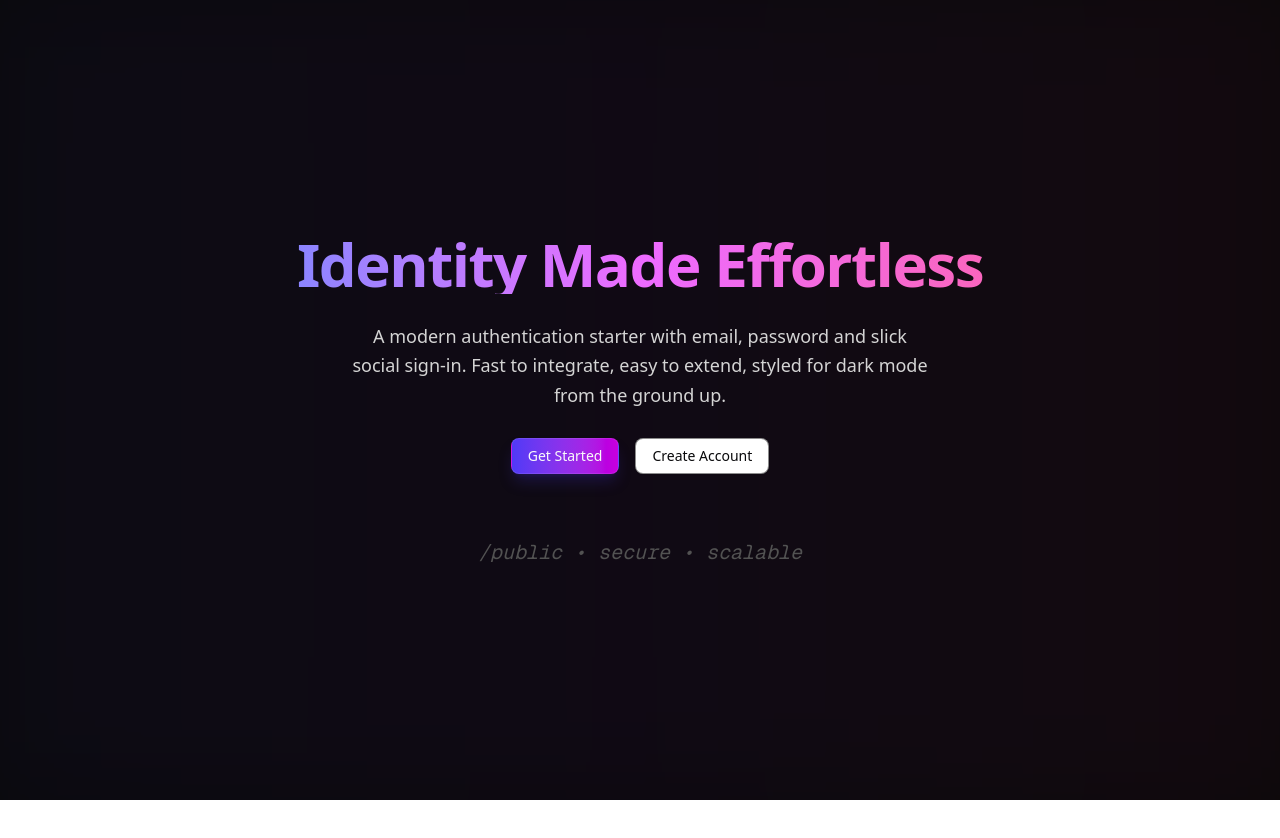
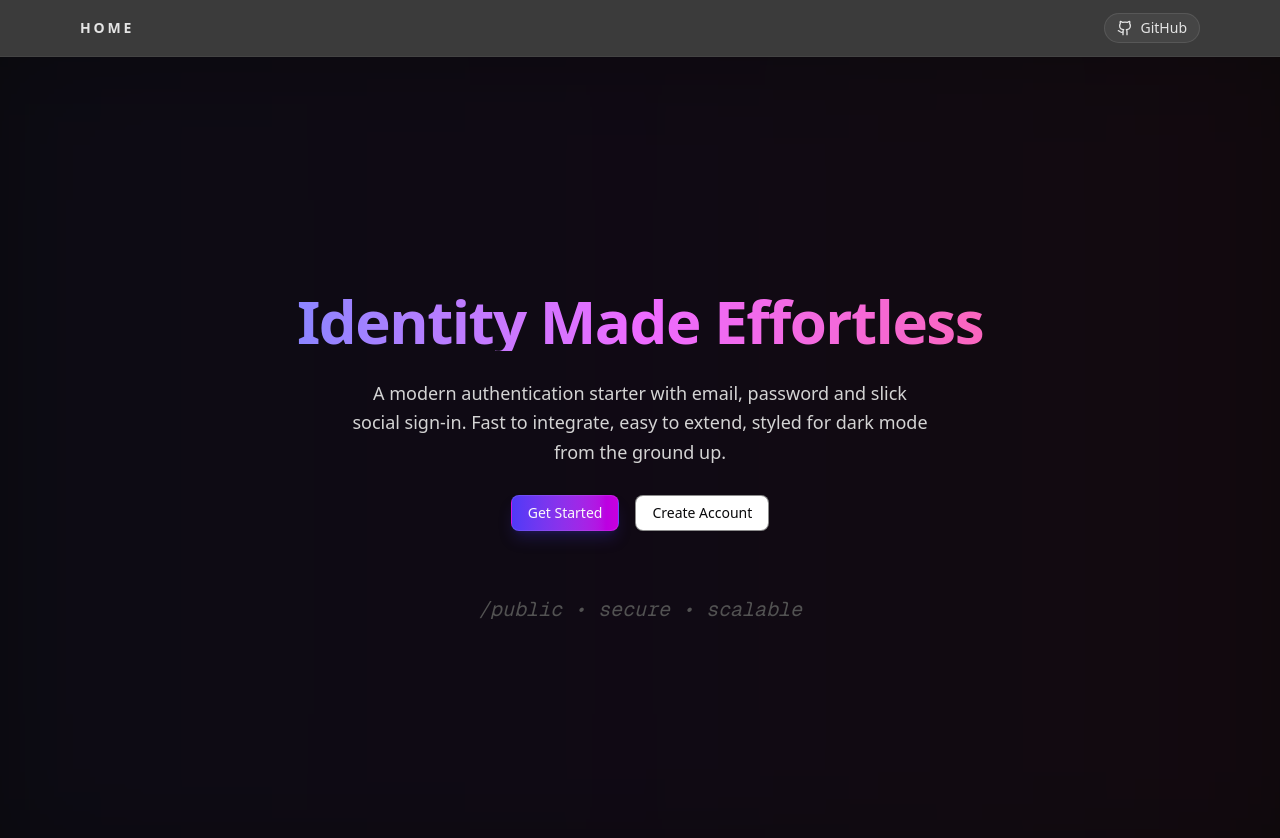
Before and after one commit to stephen-njiu/modern-auth, a Next.js app: page / in a window 1280 px wide. Shown: the top 838 px of the page. Before the commit the page ends 800 px from the top, so only its background shows below. Built offline with nearby package versions, Linux system fonts and the light colour scheme.

Commit message:
updated prismaclient import

```diff
--- a/app/layout.tsx
+++ b/app/layout.tsx
@@ -2,6 +2,8 @@ import type { Metadata } from "next";
 import { Geist, Geist_Mono } from "next/font/google";
 import "./globals.css";
 import { Toaster } from "sonner";
+import Navbar from "@/components/Navbar";
+
 
 const geistSans = Geist({
   variable: "--font-geist-sans",
@@ -28,6 +30,7 @@ export default function RootLayout({
       <body
         className={`${geistSans.variable} ${geistMono.variable} antialiased`}
       >
+        <Navbar />
         {children}
         <Toaster position="top-center" richColors />
       </body>
--- a/app/lib/auth.ts
+++ b/app/lib/auth.ts
@@ -2,7 +2,8 @@ import { betterAuth } from "better-auth";
 import { prismaAdapter } from "better-auth/adapters/prisma";
 import { magicLink } from "better-auth/plugins";
 // If your Prisma file is located elsewhere, you can change the path
-import { PrismaClient } from "@/lib/generated/prisma/client";
+// import { PrismaClient } from "@/lib/generated/prisma/client";
+import { PrismaClient } from "@prisma/client";
 import { Resend } from "resend";
 
 const prisma = new PrismaClient();
--- /dev/null
+++ b/components/Navbar.tsx
@@ -0,0 +1,29 @@
+"use client";
+import Link from "next/link";
+import { Github } from "lucide-react";
+
+const Navbar = () => {
+  return (
+    <header className="sticky top-0 z-40 w-full border-b border-white/5 bg-neutral-950/80 backdrop-blur">
+      <div className="mx-auto flex h-14 w-full max-w-6xl items-center justify-between px-4">
+        <Link
+          href="/"
+          className="text-sm font-semibold uppercase tracking-[0.2em] text-neutral-200 transition hover:text-white cursor-pointer"
+        >
+          Home
+        </Link>
+        <a
+          href="https://github.com/stephen-njiu/modern-auth"
+          target="_blank"
+          rel="noreferrer"
+          className="flex items-center gap-2 rounded-full border border-white/10 bg-white/5 px-3 py-1 text-sm text-neutral-200 transition hover:border-white/30 hover:bg-white/10 cursor-pointer"
+        >
+          <Github className="h-4 w-4" aria-hidden />
+          <span className="hidden sm:inline">GitHub</span>
+        </a>
+      </div>
+    </header>
+  );
+};
+
+export default Navbar;
```
